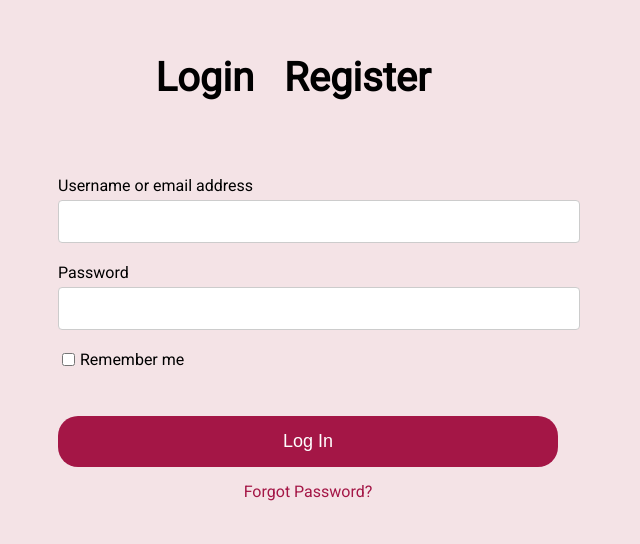
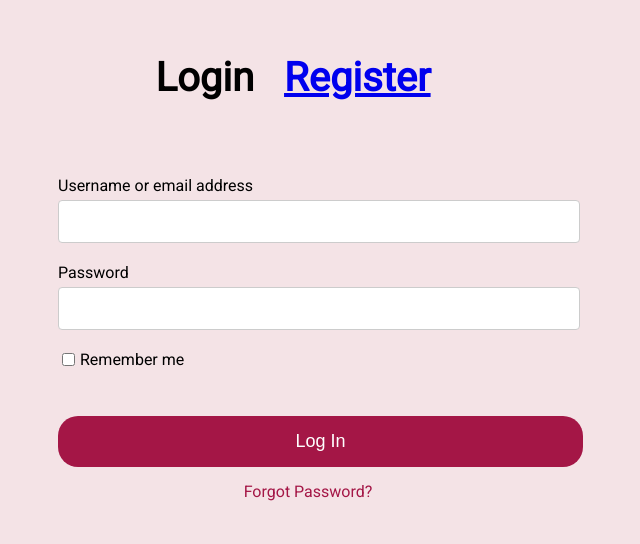
Before and after one commit to codingvaleria/yourdanceplug, a plain HTML site: page login.html in a window 1280 px wide. Shown: the part 119-663 px from the top of the page, without its empty margins (332-972 px from the left). Drawn offline with Linux system fonts and the light colour scheme.

Commit message:
Update style

```diff
--- a/login.css
+++ b/login.css
@@ -61,7 +61,7 @@ body {
 
 .submit-btn {
   background-color: #a41646;
-  width: 100%;
+  width: 105%;
   font-size: 18px;
   color: #fff;
   padding: 15px 15px;
--- a/login.html
+++ b/login.html
@@ -13,7 +13,7 @@
   <body>
     <div class="headers-container">
       <h2>Login</h2>
-      <h2>Register</h2>
+      <a href = "signupform.html"> <h2>Register</h2></a>
     </div>
     <div class="login-container">
       <form>
```
